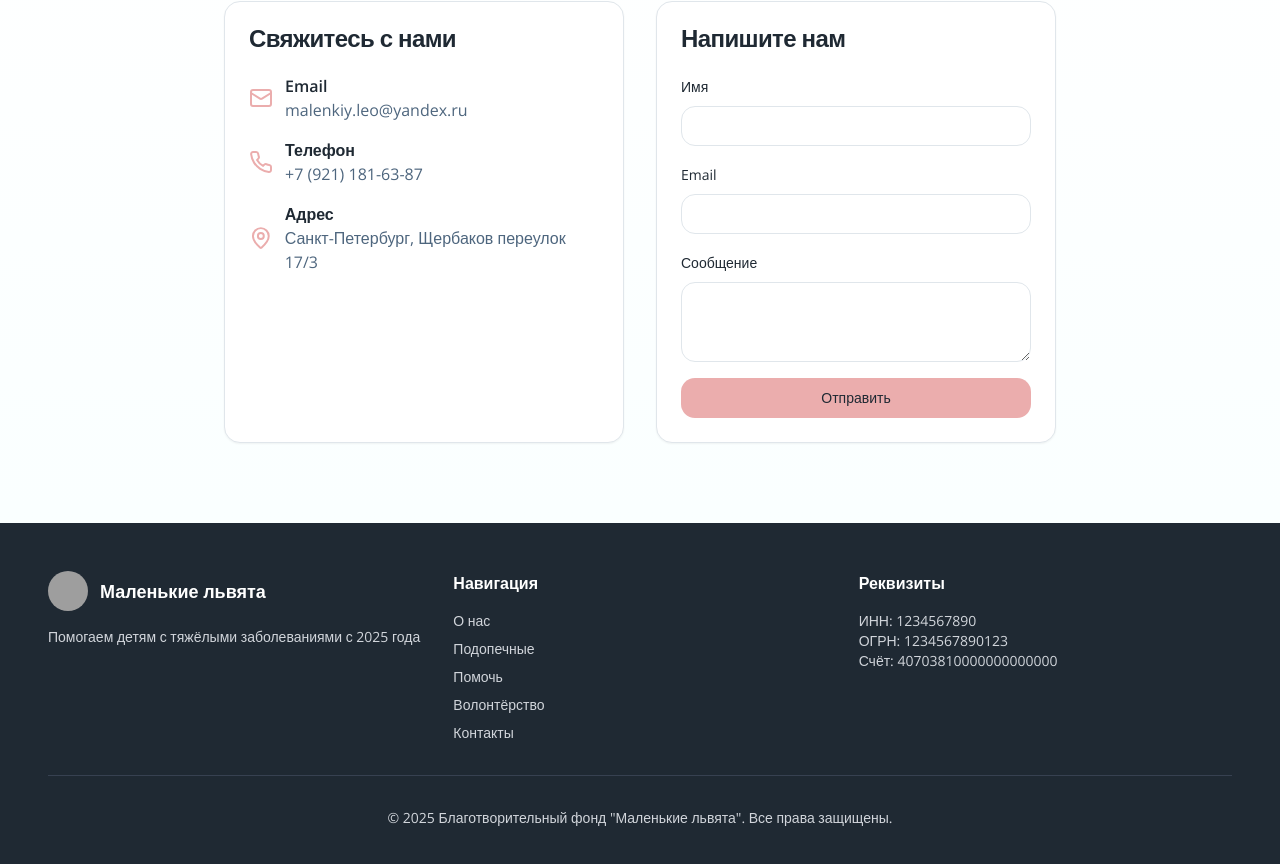
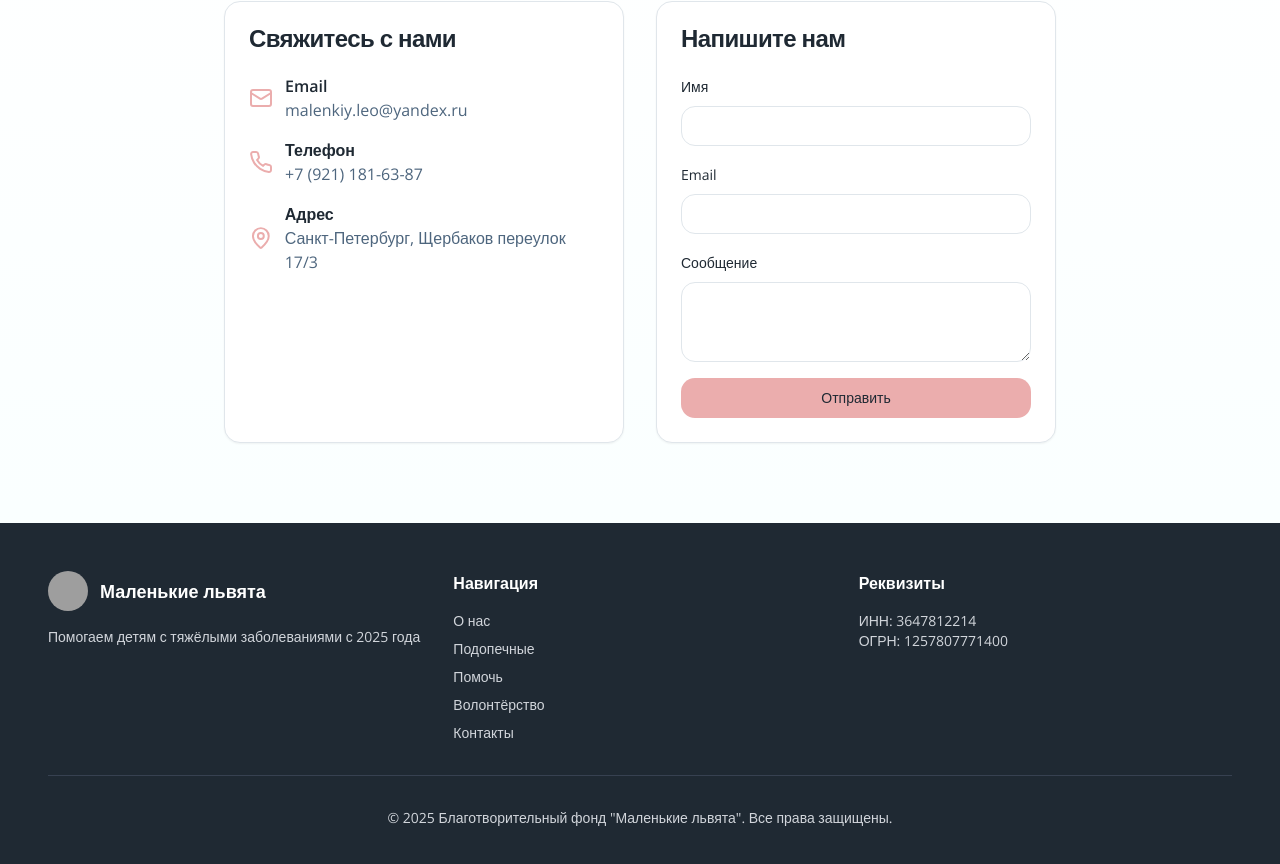
Before and after one commit to pr-poehali-dev/little-lions-charity, a React (Vite) app: page / in a window 1280 px wide. Shown: the part 4378-5242 px from the top of the page. Built offline with nearby package versions, Linux system fonts and the light colour scheme; grey boxes are pictures that could not be loaded.

Commit message:
Добавлен ИНН и ОГРН контрагента

```diff
--- a/src/pages/Index.tsx
+++ b/src/pages/Index.tsx
@@ -409,9 +409,8 @@ const Index = () => {
             </div>
             <div>
               <h3 className="font-semibold mb-4">Реквизиты</h3>
-              <p className="text-sm text-gray-300">ИНН: 1234567890</p>
-              <p className="text-sm text-gray-300">ОГРН: 1234567890123</p>
-              <p className="text-sm text-gray-300">Счёт: 40703810000000000000</p>
+              <p className="text-sm text-gray-300">ИНН: 3647812214</p>
+              <p className="text-sm text-gray-300">ОГРН: 1257807771400</p>
             </div>
           </div>
           <div className="border-t border-gray-700 pt-8 text-center text-sm text-gray-300">
```
